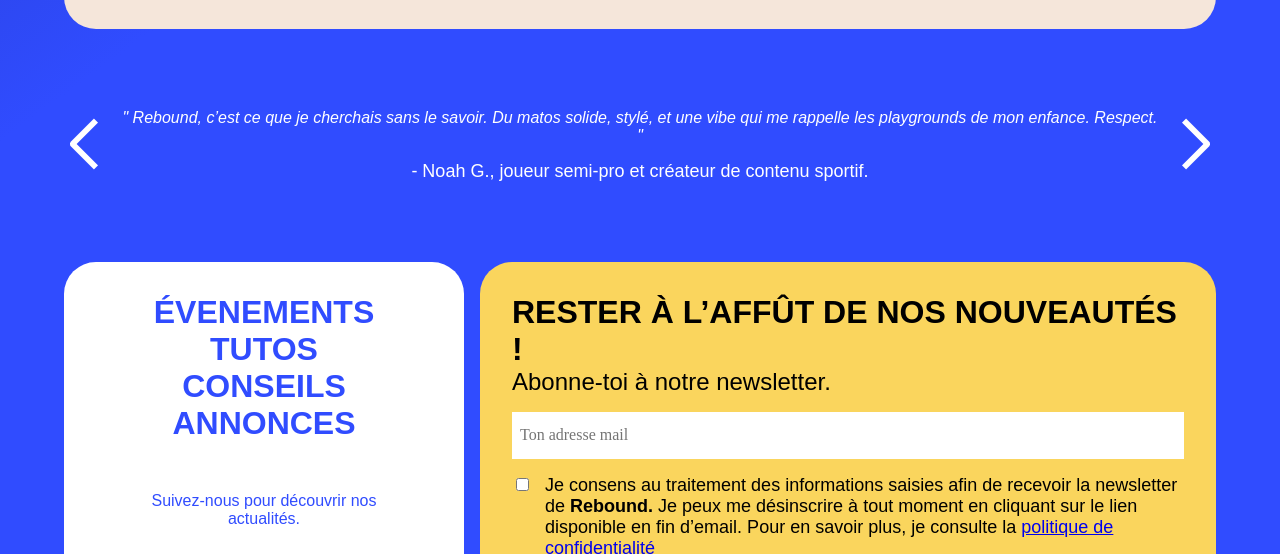
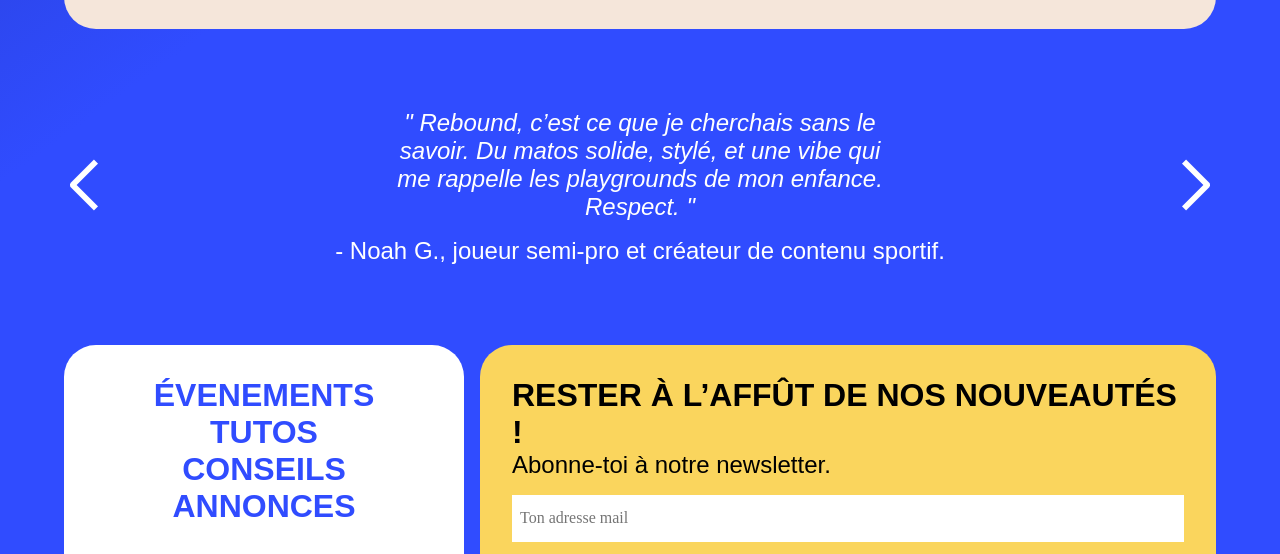
Before and after one commit to Jean-ManuelD/Rebound-project, a plain HTML site: page index.html in a window 1280 px wide. Shown: the part 1670-2224 px from the top of the page. Drawn offline with Linux system fonts and the light colour scheme; a web font is replaced by a local one.

Commit message:
taille font avis desktop

```diff
--- a/CSS/style.css
+++ b/CSS/style.css
@@ -364,6 +364,7 @@ overflow-x: hidden;
     transition: opacity 0.25s ease;
     flex-direction: column;
     justify-content: space-between;
+    align-items: center;
     gap:1rem;
     width:90%;
 }
@@ -377,13 +378,12 @@ overflow-x: hidden;
 }
 
 #avisTexte {
-
     text-align: center;
     font-style: italic;
+    max-width:50%;
 }
 
 #avisAuteur {
-
     text-align: center;
 }
 
@@ -687,6 +687,13 @@ header {
 
 
 }
+#avisTexte {
+    font-size: 1.5rem;
+}
+
+#avisAuteur {
+    font-size: 1.5rem;
+}
 
 .avis {
   padding: 4rem 0;
```
